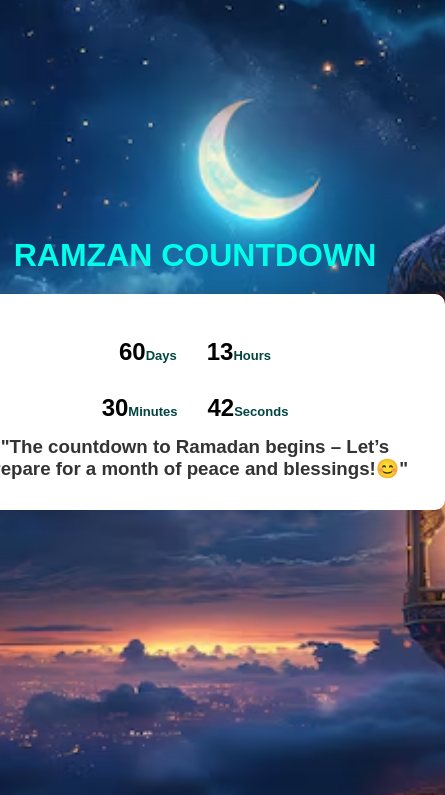
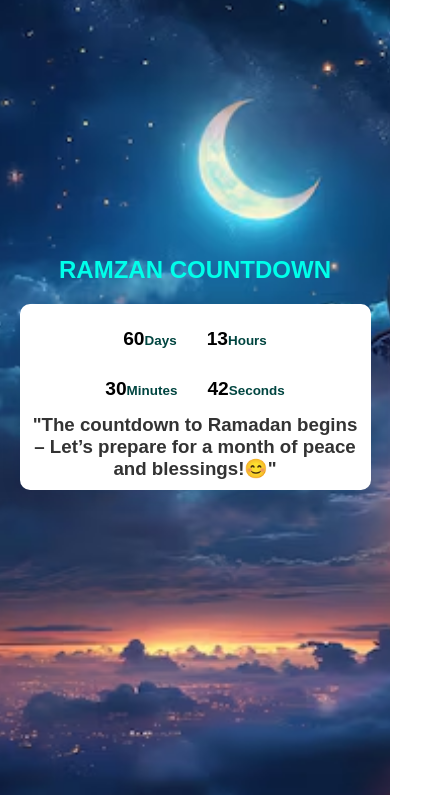
Before and after one commit to honeyNaeem/Ramzan-Countdown, a plain HTML site: page index.html in a window 390 px wide. Shown: the part 49-844 px from the top of the page, 445 px wide, since content can reach past the window. Drawn offline with Linux system fonts and the light colour scheme.

Commit message:
responsive

```diff
--- a/style.css
+++ b/style.css
@@ -76,3 +76,39 @@ span {
         font-size: 1.5em;
     }
 }
+@media (max-width: 768px) {
+    h1 {
+        font-size: 1.8em;
+    }
+
+    .container {
+        width: 90%;
+        padding: 15px;
+    }
+
+    h2 {
+        font-size: 1.5em
+    }
+
+    .chuto {
+        font-size: 0.8em;
+    }
+}
+
+@media (max-width: 480px) {
+    h1 {
+        font-size: 1.5em;
+    }
+
+    .container {
+        padding: 10px;
+    }
+
+    h2 {
+        font-size: 1.2em;
+    }
+
+    .chuto {
+        font-size: 0.7em;
+    }
+}
```
Also changed, not shown: script.js (+0 -10 lines).
